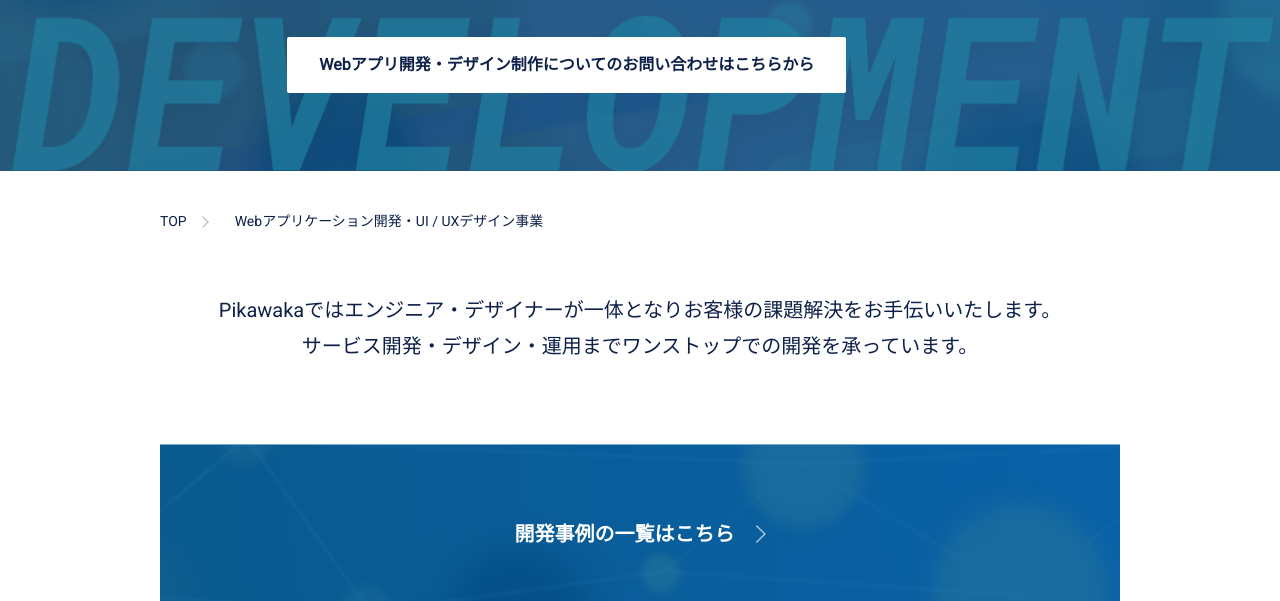
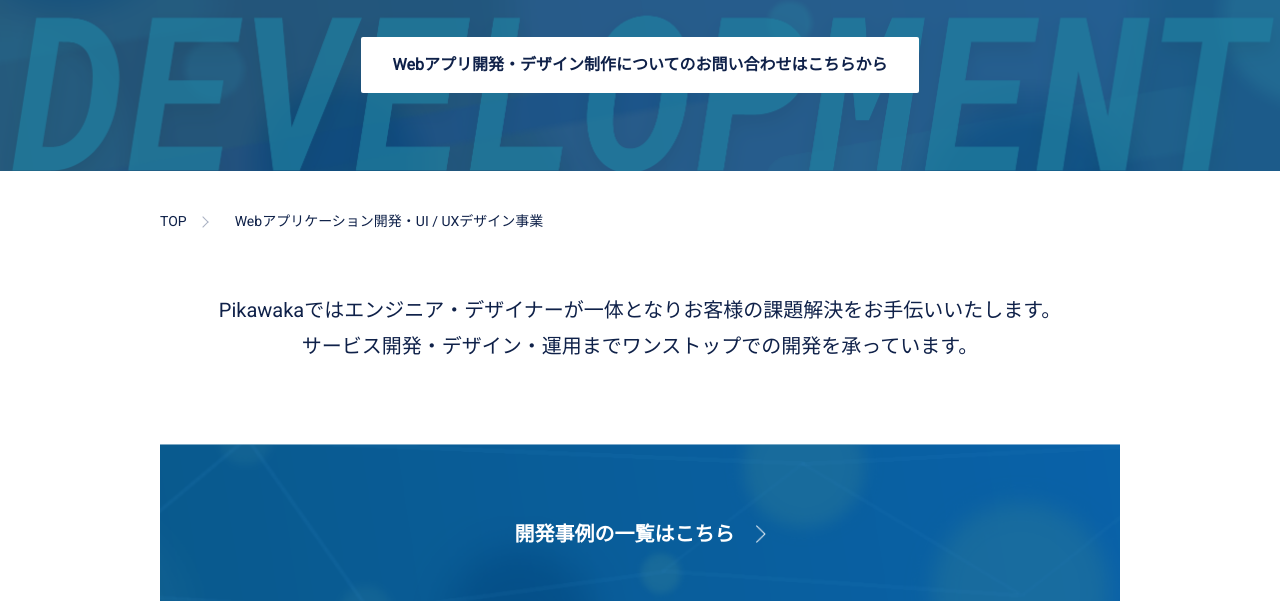
Before and after one commit to pikawaka/corporate_site, a plain HTML site: page html/development.html in a window 1280 px wide. Shown: the part 199-800 px from the top of the page. Drawn offline with Linux system fonts and the light colour scheme.

Commit message:
ページの見出し部分のボタンを中央寄せに修正

```diff
--- a/html/development.html
+++ b/html/development.html
@@ -42,7 +42,7 @@
     <section class="p-page-header p-page-header--development">
       <div class="p-page-header__inner">
         <h1 class="p-page-header__title">Webアプリケーション開発・UI / UXデザイン事業</h1>
-        <a href="contact.html" class="c-button c-button--white-navy c-button--small">Webアプリ開発・デザイン制作についてのお問い合わせはこちらから</a>
+        <a href="contact.html" class="c-button c-button--white-navy c-button--small u-mx-auto">Webアプリ開発・デザイン制作についてのお問い合わせはこちらから</a>
       </div>
     </section>
     <nav class="c-breadcrumbs  u-mb-20 u-mb-20-md">
```
Also changed, not shown: html/training.html (+1 -1 lines).
